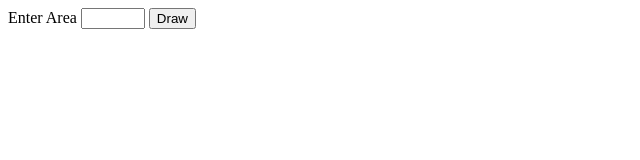
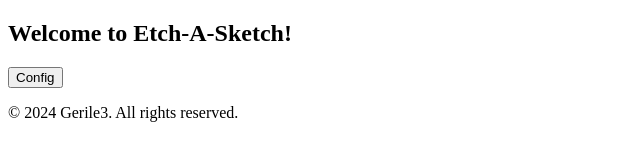
Before and after one commit to Gerile3/etchASketch, a plain HTML site: page index.html in a window 1280 px wide. Shown: the whole page, without its empty margins (0-640 px from the left). Drawn offline with Linux system fonts and the light colour scheme.

Commit message:
fix layout and improve readabilty

```diff
--- a/index.html
+++ b/index.html
@@ -2,15 +2,28 @@
 <html lang="en">
 <head>
     <meta charset="UTF-8">
-    <meta http-equiv="X-UA-Compatible" content="IE=edge">
     <meta name="viewport" content="width=device-width, initial-scale=1.0">
-    <link href="style.css" rel="stylesheet"/>
-    <title>Etch A Sketch</title>
+    <meta name="description" content="Etch-A-Sketch game that you can paint the screen with RGB colors">
+    <link rel="icon" href="./img/paint-roller-solid.svg" type="image/svg+xml">
+    <link rel="stylesheet" href="style.css">
+    <title>Etch-A-Sketch</title>
 </head>
 <body>
-    <label for="area-value">Enter Area </label><input id="area-value" type="number" min="1" max="100">
-    <button id="input-btn">Draw</button>
-    <div id="paint-area-container" class="box-container"></div>
+    <section class="head">
+        <h1 class="title">Welcome to Etch-A-Sketch!</h1>
+        <button class="input">Config</button>
+    </section>
+
+    <section class="main">
+        <div class="box-container">
+
+        </div>
+    </section>
+
+    <footer class="footer">
+        <p>&copy; 2024 Gerile3. All rights reserved.</p>
+    </footer>
+
     <script src="./script.js"></script>
 </body>
 </html>
```
